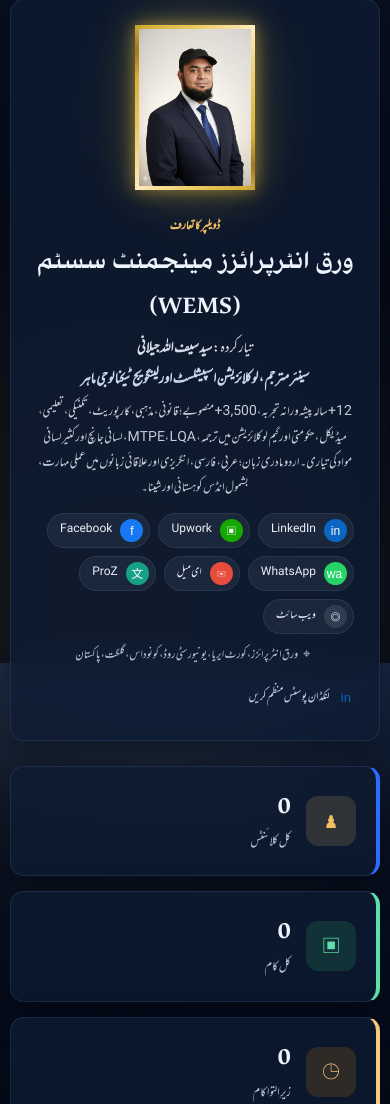
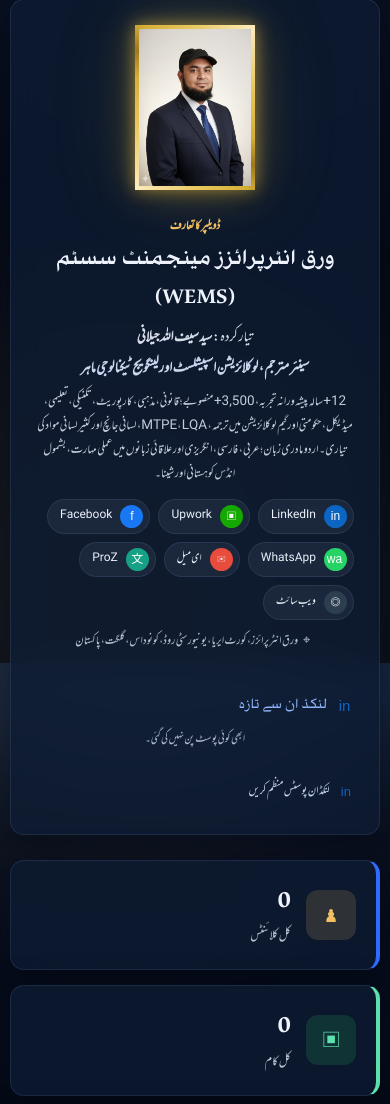
Before and after one commit to xl8saif/WEMS, a Flask app: page / in a window 390 px wide. Shown: the part 181-1285 px from the top of the page. Run offline with Flask 3, Linux system fonts and the light colour scheme; the visitor is signed in with stand-in values (Sample User, id 1); data comes from the database, SQL or seed files in the repository; data that the repository does not hold is empty; some web fonts are replaced.

Commit message:
Move LinkedIn posts beside the portrait in a responsive three-zone hero
The dashboard developer card now lays out portrait | bio text | LinkedIn
posts as three zones on wide screens (grid auto-mirrors in RTL), with the
embeds reflowing below the text under 1200px and single-column on phones.
Adds an empty-state note for admins before their first pinned post.

🤖 Generated with Codebuff
Co-Authored-By: Codebuff <noreply@codebuff.com>

```diff
--- a/static/css/style.css
+++ b/static/css/style.css
@@ -176,7 +176,25 @@ html[dir="rtl"] .profile-hero { flex-direction:row-reverse; text-align:right; }
 .li-add-form { display:flex; gap:8px; margin-top:8px; flex-wrap:wrap; }
 .li-add-form .form-input { flex:1; min-width:220px; }
 .li-hint { color:var(--secondary, #C9D6EE); font-size:12px; margin-top:6px; opacity:.85; }
-@media (max-width:640px){ .linkedin-embeds { grid-template-columns:1fr; } }
+/* Hero as a 3-zone grid when the LinkedIn zone exists: portrait | text | posts.
+   Grid auto-flips with document direction, so Urdu mirrors it for free. */
+.profile-hero.has-linkedin { display:grid; grid-template-columns:auto minmax(0,1fr) 360px; align-items:center; }
+.profile-hero.has-linkedin .profile-main h2 { font-size:22px; }
+.profile-hero.has-linkedin .profile-summary { font-size:13.5px; }
+.profile-linkedin { min-width:0; display:flex; flex-direction:column; gap:10px; }
+.profile-hero.has-linkedin .profile-linkedin { max-height:560px; overflow-y:auto; }
+.profile-linkedin .linkedin-embeds { grid-template-columns:1fr; }
+.li-empty-note { color:var(--secondary, #C9D6EE); font-size:12.5px; opacity:.85; margin:4px 0 0; }
+/* Reflow once the row gets tight: everything stacks, embeds spread full width */
+@media (max-width:1200px){
+  .profile-hero.has-linkedin { grid-template-columns:1fr; align-items:stretch; }
+  .profile-hero.has-linkedin .profile-portrait { margin-inline:auto; }
+  .profile-hero.has-linkedin .profile-linkedin { max-height:none; overflow:visible; }
+  .profile-linkedin .linkedin-embeds { grid-template-columns:repeat(auto-fit, minmax(280px, 1fr)); }
+}
+@media (max-width:640px){
+  .profile-linkedin .linkedin-embeds { grid-template-columns:1fr; }
+}
 /* Social icon-button chips: brand-colored icon disc + label on a glass pill */
 .social-btn { display:inline-flex; align-items:center; gap:8px; padding:5px 12px 5px 6px; border-radius:999px; background:rgba(255,255,255,.06); border:1px solid var(--glass-border); -webkit-backdrop-filter:blur(8px); backdrop-filter:blur(8px); color:var(--primary); font-size:13px; text-decoration:none; transition:all .2s; }
 .social-btn .social-icon { width:26px; height:26px; border-radius:50%; background:var(--brand, var(--accent)); color:white; display:inline-flex; align-items:center; justify-content:center; font-size:13px; flex:none; }
--- a/templates/dashboard.html
+++ b/templates/dashboard.html
@@ -4,7 +4,7 @@
 {% block page_title %}ڈیش بورڈ{% endblock %}
 
 {% block content %}
-<div class="profile-hero">
+<div class="profile-hero{% if li_posts or (current_user and current_user['role'] == 'admin') %} has-linkedin{% endif %}">
     <img class="profile-portrait" src="{{ url_for('static', filename='images/saif-portrait.jpg') }}" alt="سید سیف اللہ جیلانی">
     <div class="profile-main">
         <div class="profile-kicker">ڈویلپر کا تعارف</div>
@@ -22,6 +22,9 @@
             <a class="social-btn" style="--brand:#2c3e50" href="https://xl8saif.github.io/" target="_blank" rel="noopener" aria-label="Website" title="Website"><span class="social-icon"><i class="fas fa-globe"></i></span><span class="social-label">ویب سائٹ</span></a>
         </div>
         <p class="profile-location"><i class="fas fa-map-marker-alt"></i> ورق انٹرپرائزز، کورٹ ایریا، یونیورسٹی روڈ، کونوداس، گلگت، پاکستان</p>
+    </div>
+    {% if li_posts or (current_user and current_user['role'] == 'admin') %}
+    <aside class="profile-linkedin">
         {% if li_posts %}
         <div class="linkedin-posts">
             <div class="linkedin-posts-title"><i class="fab fa-linkedin"></i> لنکڈ ان سے تازہ</div>
@@ -38,6 +41,11 @@
                 {% endfor %}
             </div>
         </div>
+        {% else %}
+        <div class="linkedin-posts">
+            <div class="linkedin-posts-title"><i class="fab fa-linkedin"></i> لنکڈ ان سے تازہ</div>
+            <p class="li-empty-note">ابھی کوئی پوسٹ پن نہیں کی گئی۔</p>
+        </div>
         {% endif %}
         {% if current_user and current_user['role'] == 'admin' %}
         <details class="li-manage">
@@ -49,7 +57,8 @@
             <p class="li-hint">لنکڈ ان پر پوسٹ کھولیں → سب سے اوپر … مینو → "Copy link to post" → یہاں پیسٹ کریں۔ زیادہ سے زیادہ 4 پوسٹس۔</p>
         </details>
         {% endif %}
-    </div>
+    </aside>
+    {% endif %}
 </div>
 
 <div class="stats-grid">
```
